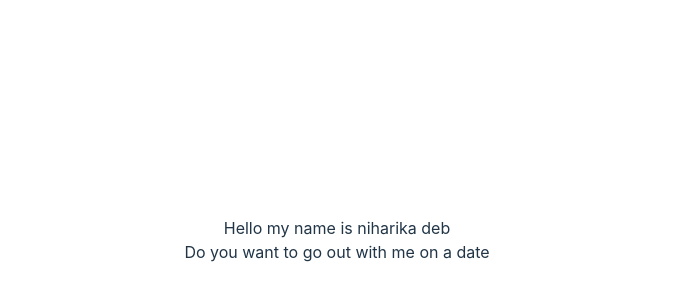
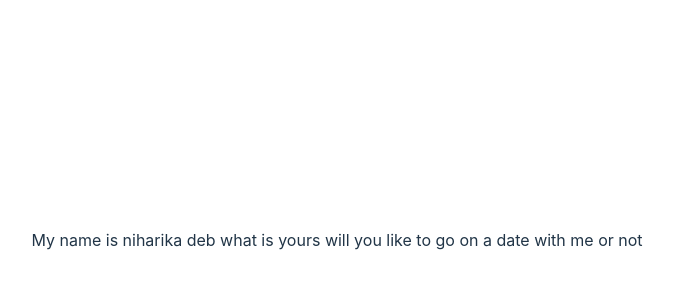
Before and after one commit to nihaa222/portfolioo, a React (Vite) app: page / in a window 1280 px wide. Shown: the part 160-460 px from the top of the page, without its empty margins (303-976 px from the left). Built offline with nearby package versions, Linux system fonts and the light colour scheme.

Commit message:
Your commit message here

```diff
--- a/src/App.jsx
+++ b/src/App.jsx
@@ -8,8 +8,10 @@ function App() {
 
   return (
     <>
-      <div>Hello my name is niharika deb</div>
-      <div>Do you want to go out with me on a date</div>
+      <div>
+        My name is niharika deb what is yours will you like to go on a date with
+        me or not
+      </div>
     </>
   );
 }
```
